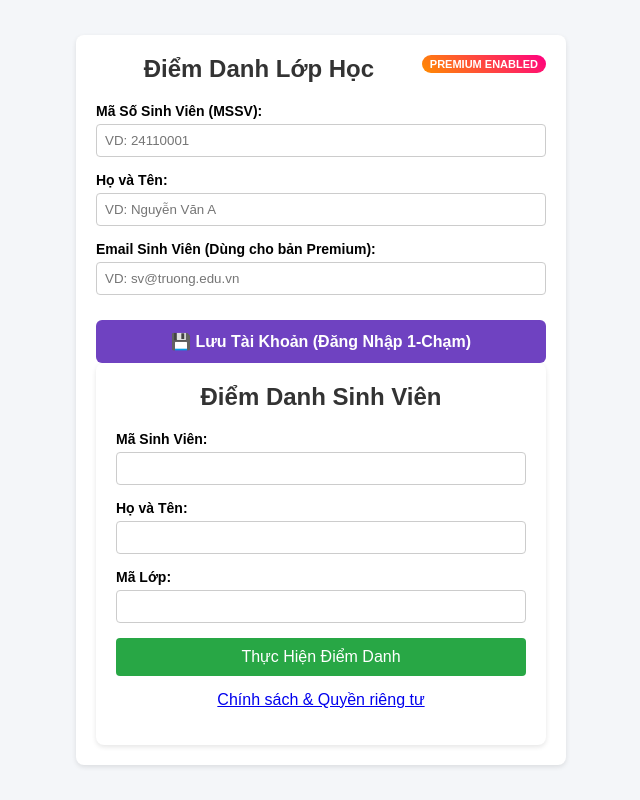
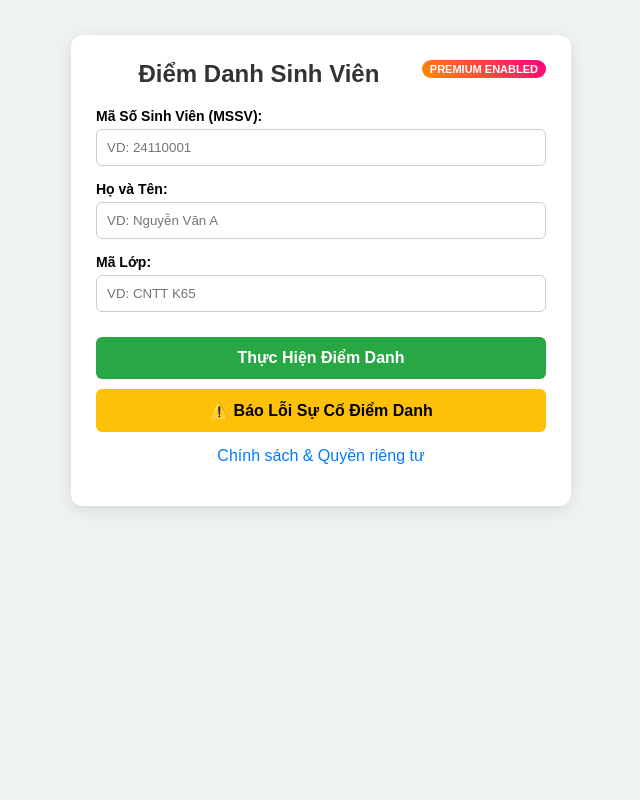
Before and after one commit to dungnguyentien1103-wq/-i-m-Danh-L-p, a Flask app: page / in a window 1280 px wide. Shown: the whole page, without its empty margins (319-959 px from the left). Run offline with Flask 3, Linux system fonts and the light colour scheme; parts of the project's set-up code (start-up, migrations or seed data) failed here and were passed over.

Commit message:
Update student.html

```diff
--- a/templates/student.html
+++ b/templates/student.html
@@ -1,57 +1,3 @@
-<!DOCTYPE html>
-<html lang="vi">
-<head>
-    <meta charset="UTF-8">
-    <meta name="viewport" content="width=device-width, initial-scale=1.0">
-    <title>Điểm Danh Sinh Viên</title>
-    <style>
-        body { font-family: Arial, sans-serif; background: #eef2f3; margin: 0; padding: 15px; }
-        .card { max-width: 450px; background: white; margin: 20px auto; padding: 25px; border-radius: 12px; box-shadow: 0 4px 15px rgba(0,0,0,0.1); }
-        h2 { text-align: center; color: #333; margin-top: 0; }
-        .badge-premium { background: linear-gradient(45deg, #ff8c00, #ff0080); color: white; font-size: 11px; padding: 3px 8px; border-radius: 10px; font-weight: bold; float: right; }
-        .form-group { margin-bottom: 15px; }
-        label { font-weight: bold; font-size: 14px; display: block; margin-bottom: 5px; }
-        input { width: 100%; padding: 10px; border: 1px solid #ccc; border-radius: 6px; box-sizing: border-box; }
-        .btn { width: 100%; padding: 12px; border: none; border-radius: 6px; font-weight: bold; font-size: 16px; cursor: pointer; margin-top: 10px; }
-        .btn-checkin { background: #28a745; color: white; }
-        .btn-premium { background: #6f42c1; color: white; }
-        .status-box { padding: 12px; border-radius: 6px; margin-top: 15px; text-align: center; font-weight: bold; display: none; }
-        .status-success { background: #d4edda; color: #155724; }
-        .status-error { background: #f8d7da; color: #721c24; }
-        .link-toggle { text-align: center; margin-top: 15px; font-size: 13px; }
-        .link-toggle a { color: #007bff; text-decoration: none; font-weight: bold; }
-    </style>
-</head>
-<body>
-
-    <div class="card">
-        <span class="badge-premium">PREMIUM ENABLED</span>
-        <h2>Điểm Danh Lớp Học</h2>
-
-        <!-- KHUNG DÀNH CHO PREMIUM (TỰ ĐỘNG LƯU SESSION) -->
-        <div id="premium-welcome-box" style="display: none; background: #f0f4ff; padding: 15px; border-radius: 8px; margin-bottom: 15px; border: 1px solid #cce5ff;">
-            <p style="margin: 0; font-weight: bold; color: #004085;" id="user-info-text">Xin chào: ...</p>
-            <small style="color: #666;">Đã xác thực tài khoản. Bấm bên dưới để điểm danh ngay!</small>
-            <br><a href="#" onclick="logout()" style="color: #dc3545; font-size: 12px; font-weight: bold;">[Đăng xuất / Đổi tài khoản]</a>
-        </div>
-
-        <!-- KHUNG ĐĂNG NHẬP / NHẬP CƠ BẢN -->
-        <div id="form-inputs">
-            <div class="form-group">
-                <label>Mã Số Sinh Viên (MSSV):</label>
-                <input type="text" id="mssv" placeholder="VD: 24110001">
-            </div>
-            <div class="form-group">
-                <label>Họ và Tên:</label>
-                <input type="text" id="ho_ten" placeholder="VD: Nguyễn Văn A">
-            </div>
-            <div class="form-group" id="email-group">
-                <label>Email Sinh Viên (Dùng cho bản Premium):</label>
-                <input type="email" id="email" placeholder="VD: sv@truong.edu.vn">
-            </div>
-            <button class="btn btn-premium" id="btn-save-session" onclick="savePremiumAuth()">💾 Lưu Tài Khoản (Đăng Nhập 1-Chạm)</button>
-        </div>
-
 <!DOCTYPE html>
 <html lang="vi">
 <head>
@@ -59,15 +5,19 @@
     <meta name="viewport" content="width=device-width, initial-scale=1.0">
     <title>Sinh Viên - Điểm Danh Online</title>
     <style>
-        body { font-family: Arial, sans-serif; margin: 20px; background-color: #f4f6f9; }
-        .card { background: white; padding: 20px; border-radius: 8px; max-width: 450px; margin: 0 auto; box-shadow: 0 2px 5px rgba(0,0,0,0.1); }
+        body { font-family: Arial, sans-serif; background: #eef2f3; margin: 0; padding: 15px; }
+        .card { max-width: 450px; background: white; margin: 20px auto; padding: 25px; border-radius: 12px; box-shadow: 0 4px 15px rgba(0,0,0,0.1); }
+        h2 { text-align: center; color: #333; margin-top: 0; }
+        .badge { display: inline-block; padding: 4px 8px; background: #ffc107; color: #000; border-radius: 4px; font-size: 12px; font-weight: bold; }
+        .badge-premium { background: linear-gradient(45deg, #ff8c00, #ff0080); color: white; font-size: 11px; padding: 3px 8px; border-radius: 10px; font-weight: bold; float: right; }
         .form-group { margin-bottom: 15px; }
-        label { display: block; margin-bottom: 5px; font-weight: bold; }
-        input { width: 100%; padding: 8px; box-sizing: border-box; border: 1px solid #ccc; border-radius: 4px; }
-        button { width: 100%; padding: 10px; background-color: #28a745; color: white; border: none; border-radius: 4px; font-size: 16px; cursor: pointer; }
-        button:hover { background-color: #218838; }
-        .badge { display: inline-block; padding: 4px 8px; background: #ffc107; color: #000; border-radius: 4px; font-size: 12px; font-weight: bold; }
-        .alert { padding: 10px; margin-top: 15px; border-radius: 4px; display: none; }
+        label { font-weight: bold; font-size: 14px; display: block; margin-bottom: 5px; }
+        input { width: 100%; padding: 10px; border: 1px solid #ccc; border-radius: 6px; box-sizing: border-box; }
+        button, .btn { width: 100%; padding: 12px; border: none; border-radius: 6px; font-weight: bold; font-size: 16px; cursor: pointer; margin-top: 10px; }
+        .btn-checkin { background: #28a745; color: white; }
+        .btn-checkin:hover { background: #218838; }
+        .btn-error { background-color: #ffc107; color: #000; }
+        .alert { padding: 12px; border-radius: 6px; margin-top: 15px; text-align: center; font-weight: bold; display: none; }
         .alert-success { background: #d4edda; color: #155724; }
         .alert-danger { background: #f8d7da; color: #721c24; }
     </style>
@@ -75,29 +25,33 @@
 <body>
 
 <div class="card">
+    <span class="badge-premium">PREMIUM ENABLED</span>
     <h2>Điểm Danh Sinh Viên <span id="premiumBadge" class="badge" style="display:none;">PREMIUM 1-CLICK</span></h2>
+
     <div id="alertBox" class="alert"></div>
 
     <form id="checkinForm">
         <div class="form-group">
-            <label>Mã Sinh Viên:</label>
-            <input type="text" id="student_id" required onblur="checkStudentStatus()">
+            <label for="student_id">Mã Số Sinh Viên (MSSV):</label>
+            <input type="text" id="student_id" placeholder="VD: 24110001" required onblur="checkStudentStatus()">
         </div>
 
         <div id="extraFields">
             <div class="form-group">
-                <label>Họ và Tên:</label>
-                <input type="text" id="full_name">
+                <label for="full_name">Họ và Tên:</label>
+                <input type="text" id="full_name" placeholder="VD: Nguyễn Văn A">
             </div>
             <div class="form-group">
-                <label>Mã Lớp:</label>
-                <input type="text" id="class_code">
+                <label for="class_code">Mã Lớp:</label>
+                <input type="text" id="class_code" placeholder="VD: CNTT K65">
             </div>
         </div>
 
-        <button type="button" onclick="submitCheckin()">Thực Hiện Điểm Danh</button>
+        <button type="button" class="btn btn-checkin" onclick="submitCheckin()">Thực Hiện Điểm Danh</button>
+        <button type="button" class="btn btn-error" onclick="sendErrorReport()">⚠️ Báo Lỗi Sự Cố Điểm Danh</button>
     </form>
-    <p style="text-align: center; margin-top: 15px;"><a href="/privacy-policy">Chính sách & Quyền riêng tư</a></p>
+
+    <p style="text-align: center; margin-top: 15px;"><a href="/privacy-policy" style="color: #007bff; text-decoration: none;">Chính sách & Quyền riêng tư</a></p>
 </div>
 
 <script>
@@ -106,7 +60,7 @@
 
     // Tự động khôi phục dữ liệu từ localStorage
     window.onload = function() {
-        if(localStorage.getItem('saved_student_id')) {
+        if (localStorage.getItem('saved_student_id')) {
             document.getElementById('student_id').value = localStorage.getItem('saved_student_id');
             checkStudentStatus();
         }
@@ -116,6 +70,7 @@
         const studentId = document.getElementById('student_id').value.trim();
         if (!studentId) return;
 
+        try {
             const res = await fetch('/api/student/check-status', {
                 method: 'POST',
                 headers: {'Content-Type': 'application/json'},
@@ -126,8 +81,8 @@
             if (data.registered) {
                 isRegistered = true;
                 hasPremium = data.has_premium;
-            document.getElementById('full_name').value = data.full_name;
-            document.getElementById('class_code').value = data.class_code;
+                document.getElementById('full_name').value = data.full_name || '';
+                document.getElementById('class_code').value = data.class_code || '';
 
                 if (hasPremium) {
                     document.getElementById('extraFields').style.display = 'none';
@@ -142,6 +97,9 @@
                 document.getElementById('extraFields').style.display = 'block';
                 document.getElementById('premiumBadge').style.display = 'none';
             }
+        } catch (e) {
+            console.error('Lỗi kiểm tra trạng thái sinh viên:', e);
+        }
     }
 
     function submitCheckin() {
@@ -149,7 +107,7 @@
         alertBox.style.display = 'none';
 
         if (!navigator.geolocation) {
-            alert('Trình duyệt không hỗ trợ định vị GPS!');
+            showAlert('Trình duyệt không hỗ trợ định vị GPS!', false);
             return;
         }
 
@@ -157,6 +115,11 @@
             const studentId = document.getElementById('student_id').value.trim();
             const fullName = document.getElementById('full_name').value.trim();
             const classCode = document.getElementById('class_code').value.trim();
+
+            if (!studentId) {
+                showAlert('Vui lòng nhập Mã sinh viên!', false);
+                return;
+            }
 
             // Đăng ký lần đầu nếu chưa có tài khoản
             if (!isRegistered) {
@@ -172,14 +135,15 @@
                 }
             }
 
-            // Thực hiện Điểm Danh
-            const checkinRes = await fetch('/api/student/checkin', {
+            // Thực hiện Điểm Danh (sử dụng API v2 có kiểm tra Device Fingerprint)
+            const checkinRes = await fetch('/api/student/checkin-v2', {
                 method: 'POST',
                 headers: {'Content-Type': 'application/json'},
                 body: JSON.stringify({
                     student_id: studentId,
                     full_name: fullName,
                     class_code: classCode,
+                    device_hash: getDeviceHash(),
                     lat: pos.coords.latitude,
                     lng: pos.coords.longitude
                 })
@@ -203,6 +167,52 @@
         box.className = 'alert ' + (isSuccess ? 'alert-success' : 'alert-danger');
         box.style.display = 'block';
     }
+
+    // Hàm tạo Device Fingerprint chống điểm danh hộ
+    function getDeviceHash() {
+        const raw = navigator.userAgent + navigator.language + screen.width + 'x' + screen.height;
+        let hash = 0;
+        for (let i = 0; i < raw.length; i++) {
+            hash = ((hash << 5) - hash) + raw.charCodeAt(i);
+            hash |= 0;
+        }
+        return 'DEV-' + Math.abs(hash);
+    }
+
+    // Gửi Báo lỗi khi không điểm danh được
+    async function sendErrorReport() {
+        const studentId = document.getElementById('student_id').value.trim();
+        const fullName = document.getElementById('full_name').value.trim();
+        const classCode = document.getElementById('class_code').value.trim();
+
+        if (!studentId) {
+            alert("Vui lòng nhập Mã sinh viên trước khi báo lỗi!");
+            return;
+        }
+
+        const errorType = prompt("Nhập loại lỗi (ví dụ: Lỗi GPS, Không vào được mạng, Thiết bị lỗi):");
+        const description = prompt("Mô tả chi tiết sự cố:");
+
+        if (!errorType || !description) return;
+
+        try {
+            const res = await fetch('/api/student/report-error', {
+                method: 'POST',
+                headers: {'Content-Type': 'application/json'},
+                body: JSON.stringify({
+                    student_id: studentId,
+                    student_name: fullName,
+                    class_code: classCode,
+                    error_type: errorType,
+                    description: description
+                })
+            });
+            const data = await res.json();
+            alert(data.message);
+        } catch (e) {
+            alert("Gửi báo lỗi thất bại, vui lòng thử lại sau!");
+        }
+    }
 </script>
 </body>
 </html>
```
Lines whose indentation alone changed are shown as unchanged.
